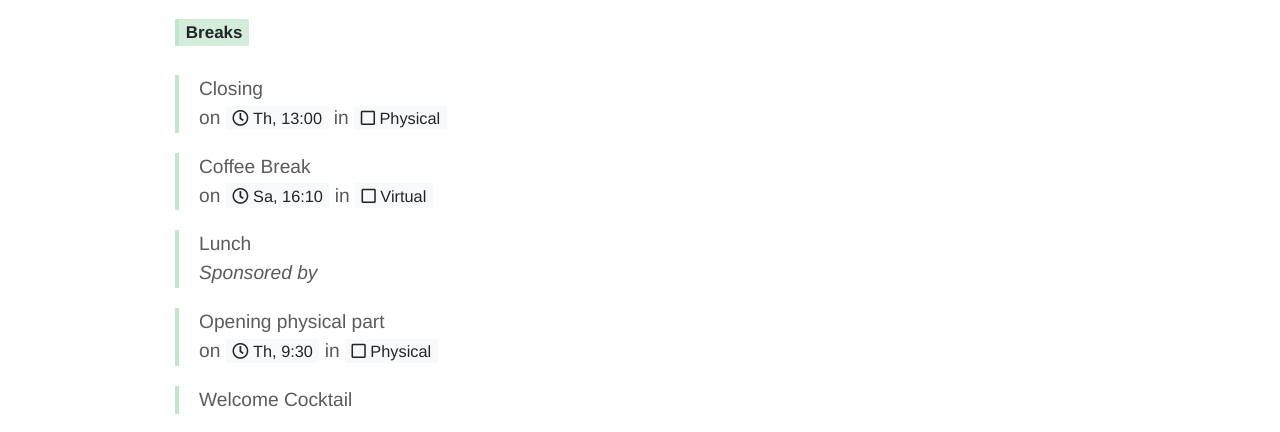
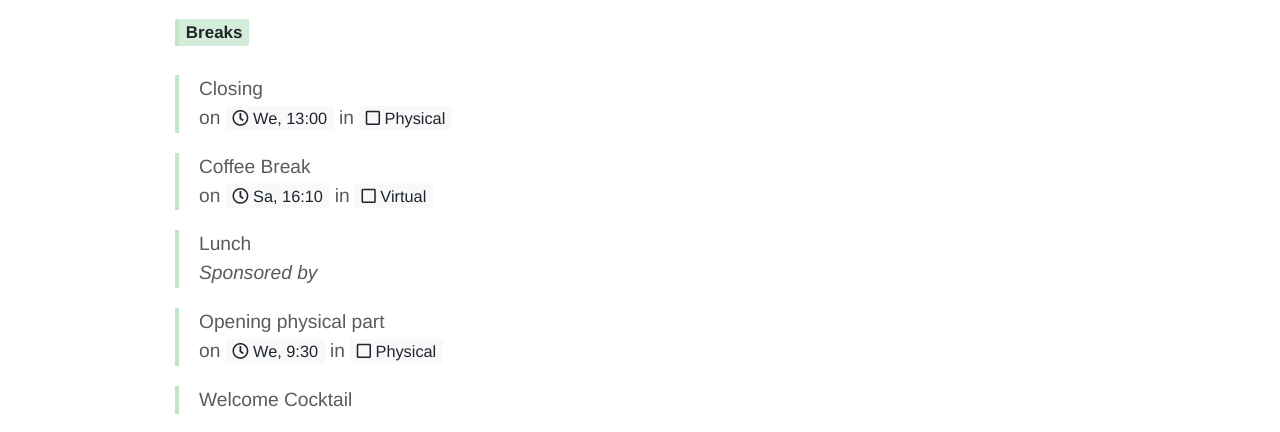
Before and after one commit to kars-workshop/2021, a Jekyll site: the page built from talks.md, in a window 1280 px wide. Shown: the part 1007-1439 px from the top of the page. Built offline with Jekyll 4.4.1, drawn with Linux system fonts in a browser that asks for light colours.

```diff
--- a/_data/program.yml
+++ b/_data/program.yml
@@ -32,8 +32,8 @@ days:
           - name: Session 3
             time_start: '18:15'
             time_end: '18:55'
-  - name: Sept. 30 - Thursday
-    abbr: Th
+  - name: Sept. 29 - Wednesday
+    abbr: We
     date: 2021-09-30
     rooms:
       - name: Physical
```
